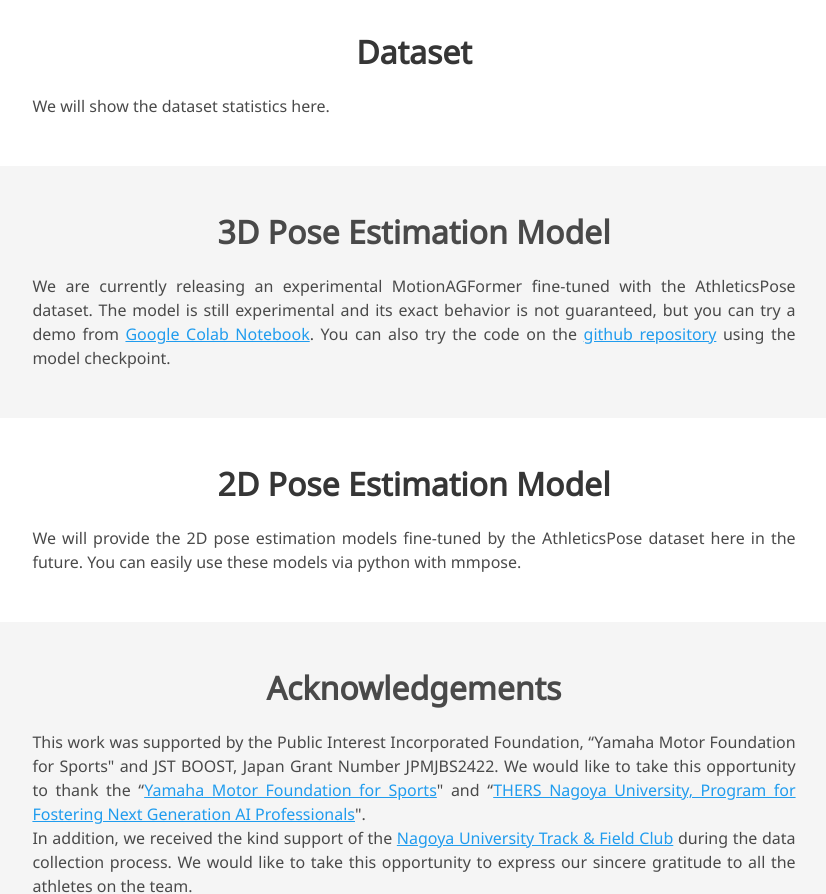
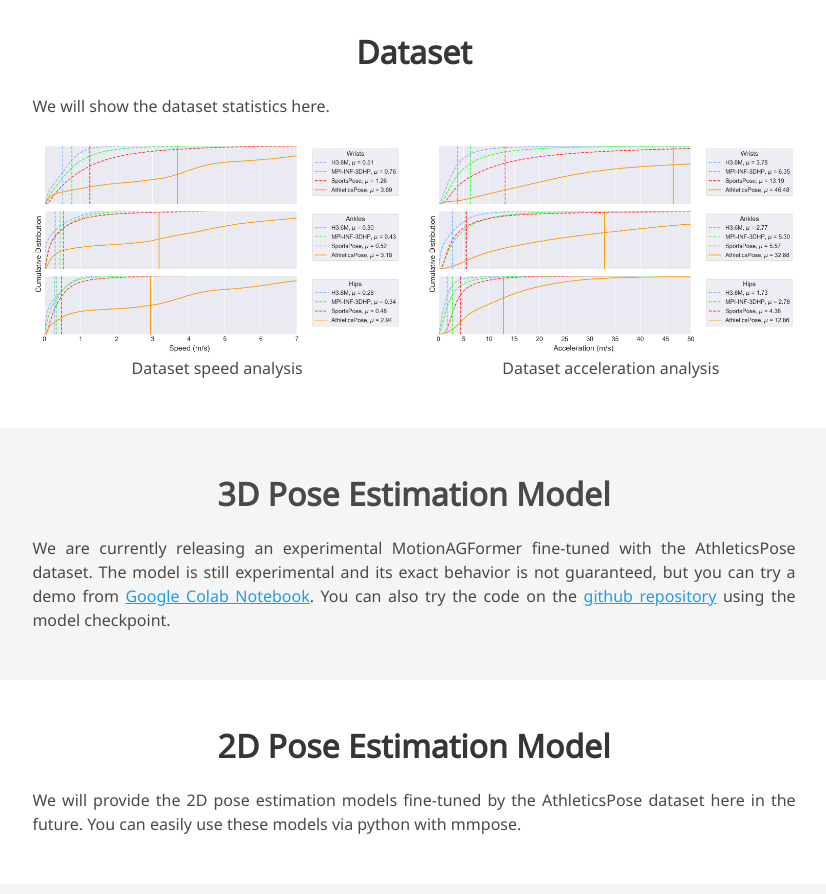
Before and after one commit to SZucchini/AthleticsPose, a plain HTML site: page index.html in a window 1280 px wide. Shown: the part 940-1834 px from the top of the page, without its empty margins (226-1052 px from the left). Drawn offline with nearby package versions, Linux system fonts and the light colour scheme; some icons are missing; a web font is replaced by a local one.

Commit message:
update dataset section

```diff
--- a/index.html
+++ b/index.html
@@ -187,6 +187,22 @@
               We will show the dataset statistics here.
             </p>
           </div>
+
+          <!-- 画像を2つ並べて表示するコンテナ -->
+          <div class="columns is-centered">
+            <div class="column">
+              <figure class="image">
+                <img src="static/images/speed_cdf.png" alt="Speed CDF">
+                <figcaption>Dataset speed analysis</figcaption>
+              </figure>
+            </div>
+            <div class="column">
+              <figure class="image">
+                <img src="static/images/acceleration_cdf.png" alt="Acceleration CDF">
+                <figcaption>Dataset acceleration analysis</figcaption>
+              </figure>
+            </div>
+          </div>
         </div>
       </div>
     </div>
```
